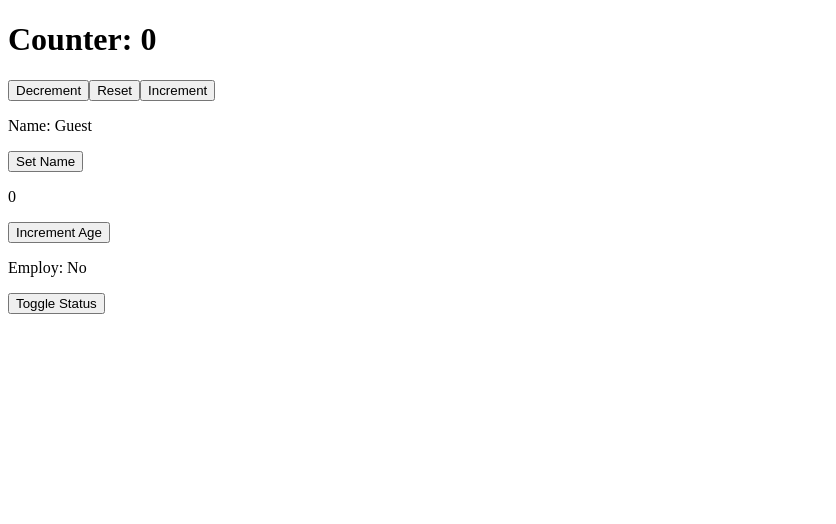
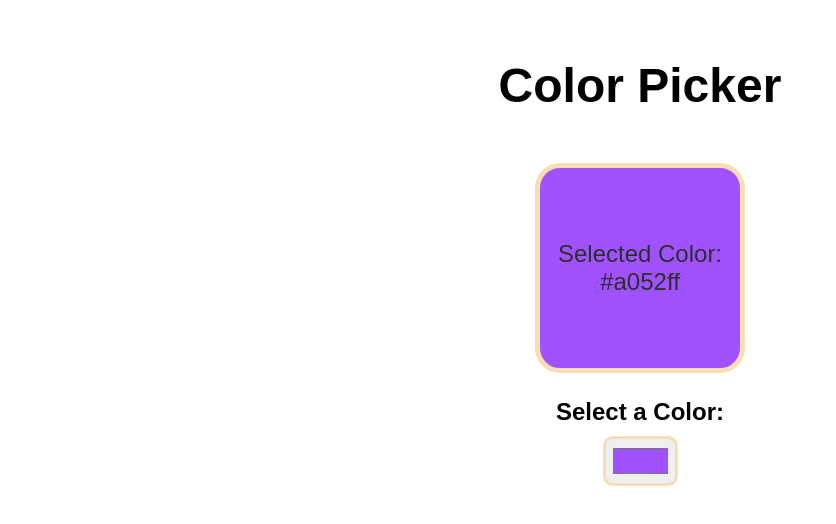
Before and after one commit to Volkanmolla42/react-tutorial, a React (Vite) app in the folder my-react-app/: page / in a window 1280 px wide. Shown: the top 524 px of the page, without its empty margins (0-836 px from the left). Built offline with nearby package versions, Linux system fonts and the light colour scheme.

Commit message:
i learned onChange hook and created colorPicker mini app

```diff
--- a/my-react-app/src/App.jsx
+++ b/my-react-app/src/App.jsx
@@ -1,11 +1,12 @@
-import Counter from './Components/MiniApps/Counter'
-import MyComponent from './Components/MyComponent'
+//
+// eslint-disable-next-line no-unused-vars
+import React from 'react'
+import ColorPicker from './Components/MiniApps/ColorPicker'
 
 const App = () => {
   return (
     <>
-      <Counter />
-      <MyComponent />
+      <ColorPicker />
     </>
   )
 }
--- /dev/null
+++ b/my-react-app/src/Components/MiniApps/ColorPicker.jsx
@@ -0,0 +1,22 @@
+// eslint-disable-next-line no-unused-vars
+import React, { useState } from 'react'
+const ColorPicker = () => {
+  const [Color, setColor] = useState('#a052ff')
+
+  const handleColorChange = (e) => {
+    setColor(e.target.value)
+  }
+
+  return (
+    <div className='color-picker-container'>
+      <h1>Color Picker</h1>
+      <div className='color-display' style={{ backgroundColor: Color }}>
+        <p>Selected Color: {Color}</p>
+      </div>
+      <label>Select a Color: </label>
+      <input type='color' name='' value={Color} onChange={handleColorChange} id='' />
+    </div>
+  )
+}
+
+export default ColorPicker
--- a/my-react-app/src/index.css
+++ b/my-react-app/src/index.css
@@ -72,3 +72,48 @@
 
   cursor: pointer;
 }
+
+.color-picker-container {
+  font-family: Arial, Helvetica, sans-serif;
+  display: flex;
+  flex-direction: column;
+  align-items: center;
+}
+
+.color-picker-container h1 {
+  margin: 50px;
+  font-size: 3rem;
+
+}
+
+.color-display {
+  width: 200px;
+  height: 200px;
+  display: flex;
+  justify-content: center;
+  align-items: center;
+  border: 5px solid wheat;
+  border-radius: 25px;
+  margin-bottom: 25px;
+  transition: 0.15s ease;
+}
+
+.color-display p {
+  color: #2e2e2e;
+  font-size: 1.5rem;
+  text-align: center;
+}
+
+.color-picker-container label {
+  font-weight: bold;
+  font-size: 1.5rem;
+  margin-bottom: 10px;
+}
+
+.color-picker-container input[type="color"] {
+  width: 75px;
+  height: 50px;
+  padding: 5px;
+  border-radius: 10px;
+  border: 3px solid wheat;
+}
```
Also changed, not shown: my-react-app/src/Components/OnChangeExm.jsx (added, +77 -0 lines).
